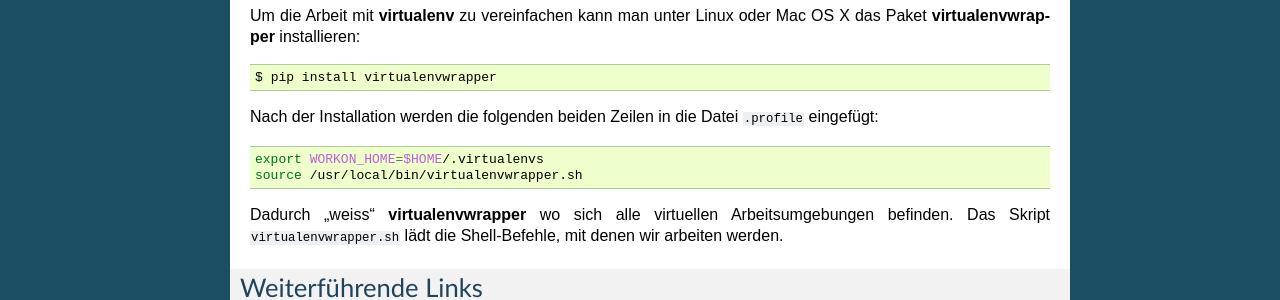
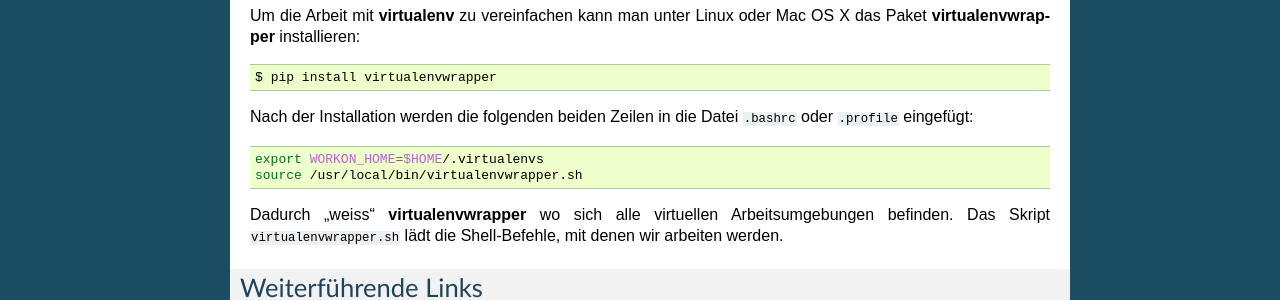
Before and after one commit to keimlink/django-workshop, a Sphinx documentation site: the page built from docs/vorbereitung/virtualenv.rst, in a window 1280 px wide. Shown: the part 816-1116 px from the top of the page. Built offline with Sphinx 7.4.7, drawn with Linux system fonts in a browser that asks for light colours.

Commit message:
.bashrc eingefügt.

```diff
--- a/docs/vorbereitung/virtualenv.rst
+++ b/docs/vorbereitung/virtualenv.rst
@@ -56,7 +56,7 @@ oder Mac OS X das Paket :program:`virtualenvwrapper` installieren:
     $ pip install virtualenvwrapper
 
 Nach der Installation werden die folgenden beiden Zeilen in die Datei
-:file:`.profile` eingefügt:
+:file:`.bashrc` oder :file:`.profile` eingefügt:
 
 ..  code-block:: bash
 
```
